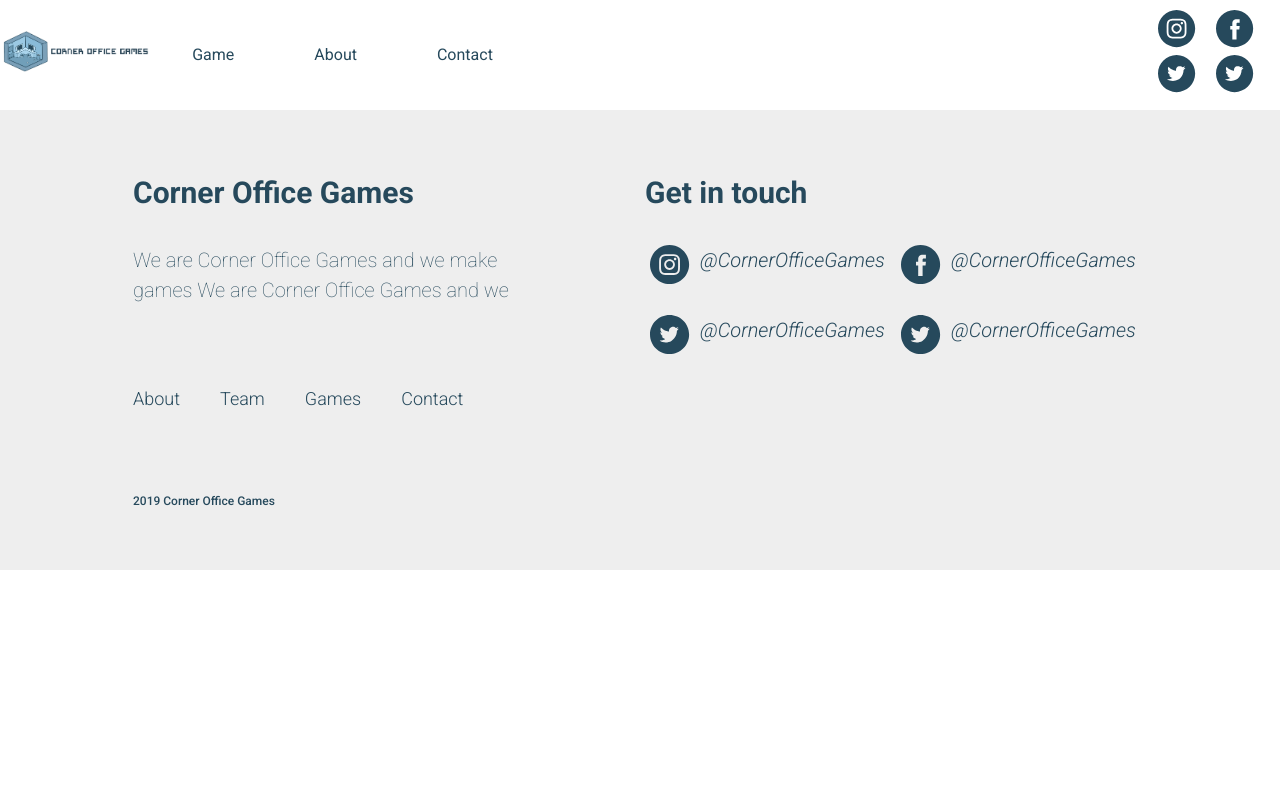
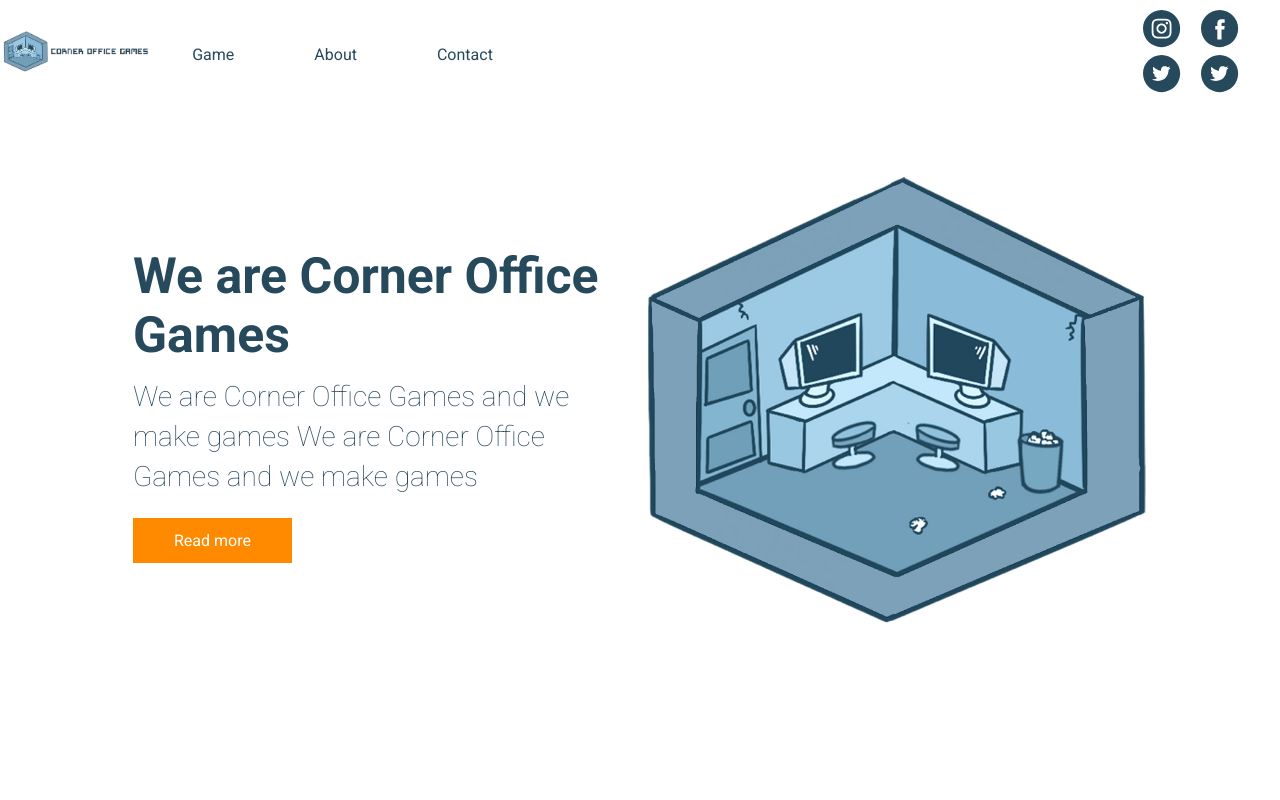
Before and after one commit to kodolen/COG-Website, a React (Create React App) app: page / in a window 1280 px wide. Shown: the top 800 px of the page. Built offline with nearby package versions, Linux system fonts and the light colour scheme.

Commit message:
Added header banner

```diff
--- a/src/components/button.jsx
+++ b/src/components/button.jsx
@@ -1,7 +1,13 @@
 import React, { Component } from 'react';
 class Button extends Component {
   render() {
-    // ...
+    return (
+        <a href="#" className={this.props.class}>
+          <span>
+            {this.props.text}
+          </span>
+        </a>
+    )
   }
 }
 export default Button;
--- a/src/containers/HeadBanner.jsx
+++ b/src/containers/HeadBanner.jsx
@@ -1,9 +1,30 @@
-import React, { Component } from 'react';
+import React, {Component} from 'react';
+import Button from '../components/button';
+import logo from '../assets/logo.png';
 
 class HeadBanner extends Component {
     render() {
         return (
             <div className="HeadBanner">
+                <div className="row">
+                    <div className="inner row">
+                        <div className="col-md-6 col-sm-12">
+                            <div className="holder">
+                                <h1>We are Corner Office Games</h1>
+                                <p className="subtext">We are Corner Office Games and we make games We are Corner Office
+                                    Games and we make
+                                    games </p>
+                                <Button class="button primary" text="Read more"></Button>
+                                {/*<Button class="button secondary" text="Check out"></Button>*/}
+                            </div>
+                        </div>
+                        <div className="col-md-6 col-sm-12">
+                            <div className="img-holder">
+                                <img src={logo} alt=""/>
+                            </div>
+                        </div>
+                    </div>
+                </div>
             </div>
         )
     };
--- a/src/index.scss
+++ b/src/index.scss
@@ -8,6 +8,8 @@
 // Containers
 @import 'style/containers/footer.scss';
 @import 'style/containers/header.scss';
+@import 'style/containers/head-banner.scss';
 
 // Components
 @import 'style/components/socialbar.scss';
+@import 'style/components/button.scss';
--- a/src/style/App.scss
+++ b/src/style/App.scss
@@ -1,7 +1,3 @@
-.App {
-  text-align: center;
-}
-
 .App-logo {
   height: 40vmin;
 }
@@ -20,3 +16,8 @@
 .App-link {
   color: #09d3ac;
 }
+
+.inner {
+  width: 80%;
+  margin-left: 10%;
+}
--- a/src/style/colos.scss
+++ b/src/style/colos.scss
@@ -3,3 +3,5 @@ $background-secondary: #EEEEEE;
 
 $text-primary: #26495C;
 $text-secondary: #FFFFFF;
+
+$button-primary: #FF8A00;
--- /dev/null
+++ b/src/style/components/button.scss
@@ -0,0 +1,36 @@
+.button {
+
+  padding: 1.2rem 4rem;
+  text-decoration: none;
+  margin-right: 1.2rem;
+
+  &.primary {
+
+    background-color: $button-primary;
+    color: $text-secondary;
+    border: 0.1rem solid transparent;
+
+    &:hover {
+
+      background-color: $text-secondary;
+      color: $background-primary;
+      border: 0.1rem solid $background-primary;
+
+    }
+
+  }
+
+  &.secondary {
+
+    background-color: $text-secondary;
+    color: $background-primary;
+    border: 0.1rem solid $background-primary;
+
+  }
+
+  &.tertiary {
+
+
+  }
+
+}
--- /dev/null
+++ b/src/style/containers/head-banner.scss
@@ -0,0 +1,33 @@
+.HeadBanner {
+
+  height: 100vh;
+
+  .holder {
+
+
+  }
+
+  .inner {
+
+    height: 100vh;
+    display: flex;
+    align-items: center;
+
+  }
+
+  .img-holder {
+
+    width: 100%;
+    height: 100%;
+    display: flex;
+    justify-content: center;
+
+    img {
+
+      width: 50rem;
+
+    }
+
+  }
+
+}
--- a/src/style/containers/header.scss
+++ b/src/style/containers/header.scss
@@ -6,6 +6,9 @@
   justify-content: space-between;
   align-items: center;
   width: 100%;
+  position: fixed;
+  background-color: white;
+  z-index: 99;
 
   .logo {
 
--- a/src/style/typography.scss
+++ b/src/style/typography.scss
@@ -5,7 +5,10 @@ html {
 }
 
 h1 {
-  font-size: 2rem;
+  font-size: 5rem;
+  line-height: 5.9rem;
+  font-weight: 700;
+  color: $text-primary;
 }
 
 h2 {
@@ -21,3 +24,12 @@ p {
   font-size: 2rem;
   margin-bottom: 2rem;
 }
+
+.subtext {
+
+  font-size: 2.8rem;
+  line-height: 4rem;
+  color: $text-primary;
+  padding: 1.2rem 0;
+
+}
```
Also changed, not shown: src/assets/logo.png (added), src/assets/logo.svg (deleted). Lines whose indentation alone changed are shown as unchanged.
